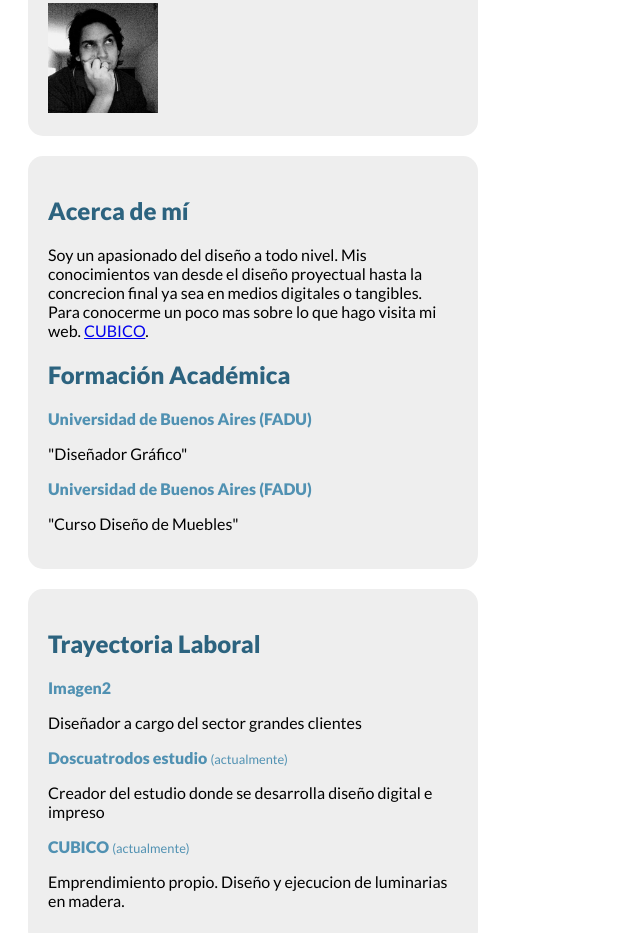
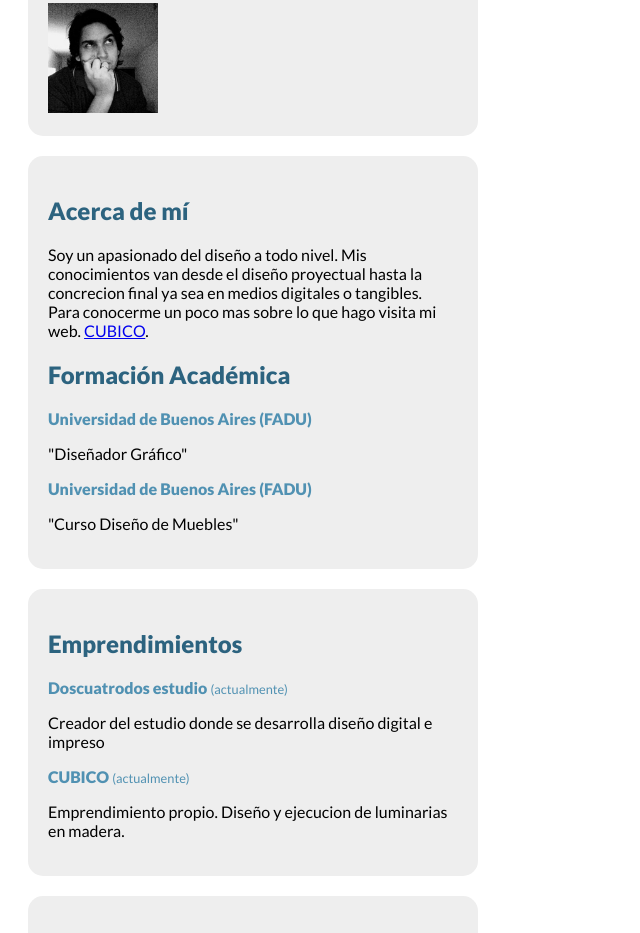
Before and after one commit to rodcay242/curriculum, a plain HTML site: page index.html in a window 1280 px wide. Shown: the part 134-1067 px from the top of the page, without its empty margins (0-640 px from the left). Drawn offline with Linux system fonts and the light colour scheme.

Commit message:
Modificacion 6

```diff
--- a/index.html
+++ b/index.html
@@ -34,9 +34,7 @@
     </div>
 
     <div class="parrafo">
-        <h2>Trayectoria Laboral</h2>
-        <h3>Imagen2</h3>
-        <p>Diseñador a cargo del sector grandes clientes</p>
+        <h2>Emprendimientos</h2>
         <h3>Doscuatrodos estudio <span class="aclaracion">(actualmente)</span></h3>
         <p>Creador del estudio donde se desarrolla diseño digital e impreso</p>
         <h3>CUBICO <span class="aclaracion">(actualmente)</span></h3>
```
